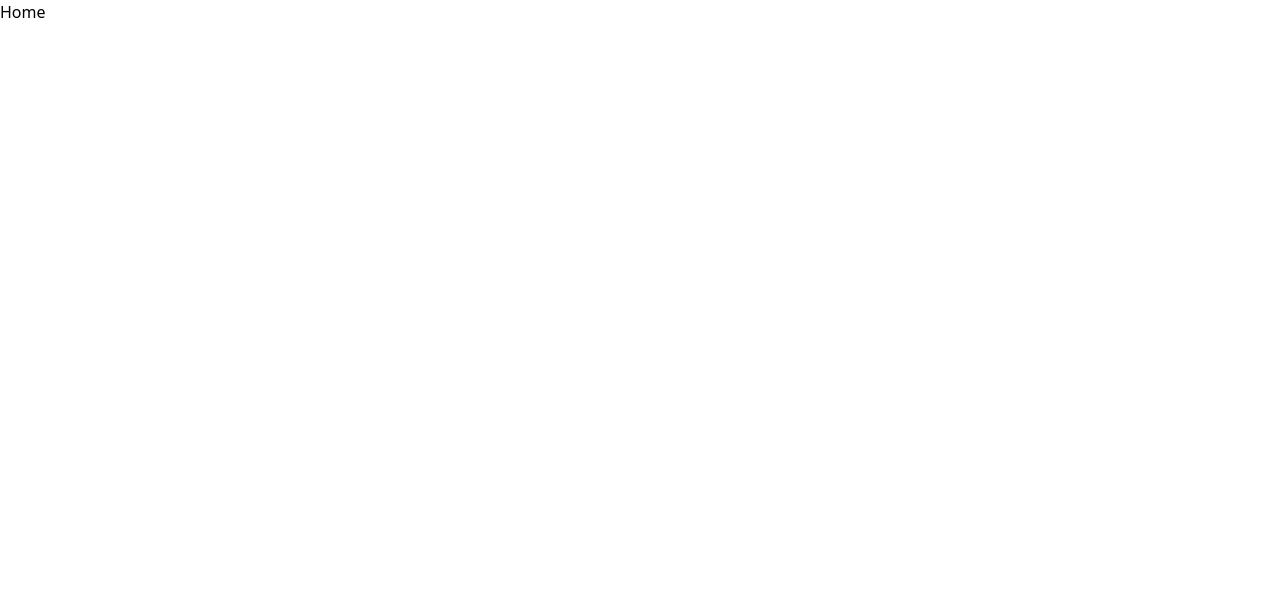
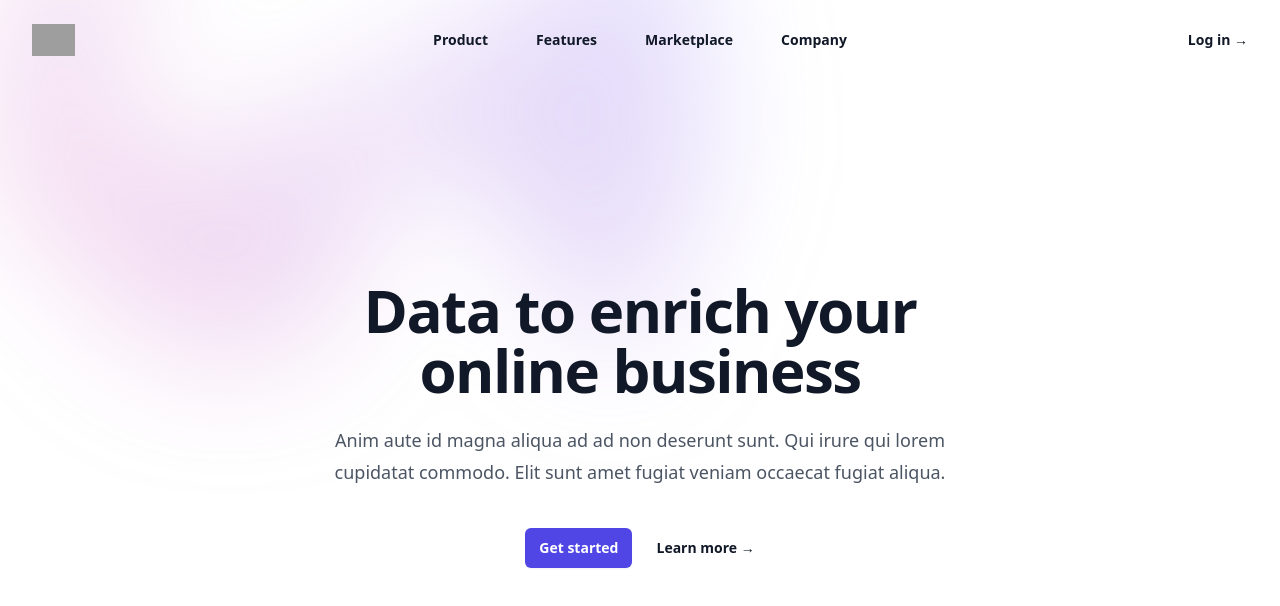
Before and after one commit to donnyha/random-recipe-generator, a Vue app: page / in a window 1280 px wide. Shown: the top 606 px of the page. Built offline with nearby package versions, Linux system fonts and the light colour scheme; grey boxes are pictures that could not be loaded.

Commit message:
Create index page with Tailwind UI
[RRG-2] Create the Hero Section
- created hero section with tailwind ui

```diff
--- a/package.json
+++ b/package.json
@@ -13,6 +13,7 @@
     "format": "prettier --write src/"
   },
   "dependencies": {
+    "@heroicons/vue": "^2.0.18",
     "pinia": "^2.0.36",
     "vue": "^3.3.2",
     "vue-router": "^4.2.0"
--- a/src/App.vue
+++ b/src/App.vue
@@ -1,8 +1,18 @@
 <script setup lang="ts">
   import { RouterLink, RouterView } from 'vue-router'
+  import { ref } from 'vue'
+
+  const navigation = [
+    { name: 'Product', href: '#' },
+    { name: 'Features', href: '#' },
+    { name: 'Marketplace', href: '#' },
+    { name: 'Company', href: '#' },
+  ]
+
+  const mobileMenuOpen = ref(false)
 </script>
 
-<template>
+<!-- <template>
   <header>
     <div class="wrapper">
       <nav>
@@ -12,4 +22,75 @@
   </header>
 
   <RouterView />
+</template> -->
+
+<template>
+  <div class="bg-white">
+    <header class="absolute inset-x-0 top-0 z-50">
+      <!-- Desktop Nav -->
+      <nav class="flex items-center justify-between p-6 lg:px-8" aria-label="Global">
+        <div class="flex lg:flex-1">
+          <a href="#" class="-m-1.5 p-1.5">
+            <span class="sr-only">Random Recipe Generator</span>
+            <img class="h-8 w-auto" src="https://tailwindui.com/img/logos/mark.svg?color=indigo&shade=600" alt="" />
+          </a>
+        </div>
+        <div class="flex lg:hidden">
+          <button type="button" class="-m-2.5 inline-flex items-center justify-center rounded-md p-2.5 text-gray-700" @click="mobileMenuOpen = true">
+            <span class="sr-only">Open main menu</span>
+            <Bars3Icon class="h-6 w-6" aria-hidden="true" />
+          </button>
+        </div>
+        <div class="hidden lg:flex lg:gap-x-12">
+          <a v-for="item in navigation" :key="item.name" :href="item.href" class="text-sm font-semibold leading-6 text-gray-900">{{ item.name }}</a>
+        </div>
+        <div class="hidden lg:flex lg:flex-1 lg:justify-end">
+          <a href="#" class="text-sm font-semibold leading-6 text-gray-900">Log in <span aria-hidden="true">&rarr;</span></a>
+        </div>
+      </nav>
+
+      <!-- Mobile Nav -->
+      <div class="lg:hidden" @close="mobileMenuOpen = false" :open="mobileMenuOpen">
+        <div class="fixed inset-0 z-50" />
+        <div class="fixed inset-y-0 right-0 z-50 w-full overflow-y-auto bg-white px-6 py-6 sm:max-w-sm sm:ring-1 sm:ring-gray-900/10">
+          <div class="flex items-center justify-between">
+            <a href="#" class="-m-1.5 p-1.5">
+              <span class="sr-only">Your Company</span>
+              <img class="h-8 w-auto" src="https://tailwindui.com/img/logos/mark.svg?color=indigo&shade=600" alt="" />
+            </a>
+            <button type="button" class="-m-2.5 rounded-md p-2.5 text-gray-700" @click="mobileMenuOpen = false">
+              <span class="sr-only">Close menu</span>
+              <XMarkIcon class="h-6 w-6" aria-hidden="true" />
+            </button>
+          </div>
+          <div class="mt-6 flow-root">
+            <div class="-my-6 divide-y divide-gray-500/10">
+              <div class="space-y-2 py-6">
+                <a v-for="item in navigation" :key="item.name" :href="item.href" class="-mx-3 block rounded-lg px-3 py-2 text-base font-semibold leading-7 text-gray-900 hover:bg-gray-50">{{ item.name }}</a>
+              </div>
+              <div class="py-6">
+                <a href="#" class="-mx-3 block rounded-lg px-3 py-2.5 text-base font-semibold leading-7 text-gray-900 hover:bg-gray-50">Log in</a>
+              </div>
+            </div>
+          </div>
+        </div>
+      </div>
+    </header>
+
+    <div class="relative isolate px-6 pt-14 lg:px-8">
+      <div class="absolute inset-x-0 -top-40 -z-10 transform-gpu overflow-hidden blur-3xl sm:-top-80" aria-hidden="true">
+        <div class="relative left-[calc(50%-11rem)] aspect-[1155/678] w-[36.125rem] -translate-x-1/2 rotate-[30deg] bg-gradient-to-tr from-[#ff80b5] to-[#9089fc] opacity-30 sm:left-[calc(50%-30rem)] sm:w-[72.1875rem]" style="clip-path: polygon(74.1% 44.1%, 100% 61.6%, 97.5% 26.9%, 85.5% 0.1%, 80.7% 2%, 72.5% 32.5%, 60.2% 62.4%, 52.4% 68.1%, 47.5% 58.3%, 45.2% 34.5%, 27.5% 76.7%, 0.1% 64.9%, 17.9% 100%, 27.6% 76.8%, 76.1% 97.7%, 74.1% 44.1%)" />
+      </div>
+      <div class="mx-auto max-w-2xl py-32 sm:py-48 lg:py-56">
+        <div class="text-center">
+          <h1 class="text-4xl font-bold tracking-tight text-gray-900 sm:text-6xl">Data to enrich your online business</h1>
+          <p class="mt-6 text-lg leading-8 text-gray-600">Anim aute id magna aliqua ad ad non deserunt sunt. Qui irure qui lorem cupidatat commodo. Elit sunt amet fugiat veniam occaecat fugiat aliqua.</p>
+          <div class="mt-10 flex items-center justify-center gap-x-6">
+            <a href="#" class="rounded-md bg-indigo-600 px-3.5 py-2.5 text-sm font-semibold text-white shadow-sm hover:bg-indigo-500 focus-visible:outline focus-visible:outline-2 focus-visible:outline-offset-2 focus-visible:outline-indigo-600">Get started</a>
+            <a href="#" class="text-sm font-semibold leading-6 text-gray-900">Learn more <span aria-hidden="true">→</span></a>
+          </div>
+        </div>
+      </div>
+    </div>
+  </div>
 </template>
```
Also changed, not shown: 1 other file (tests, documents, lock files or other folders).
